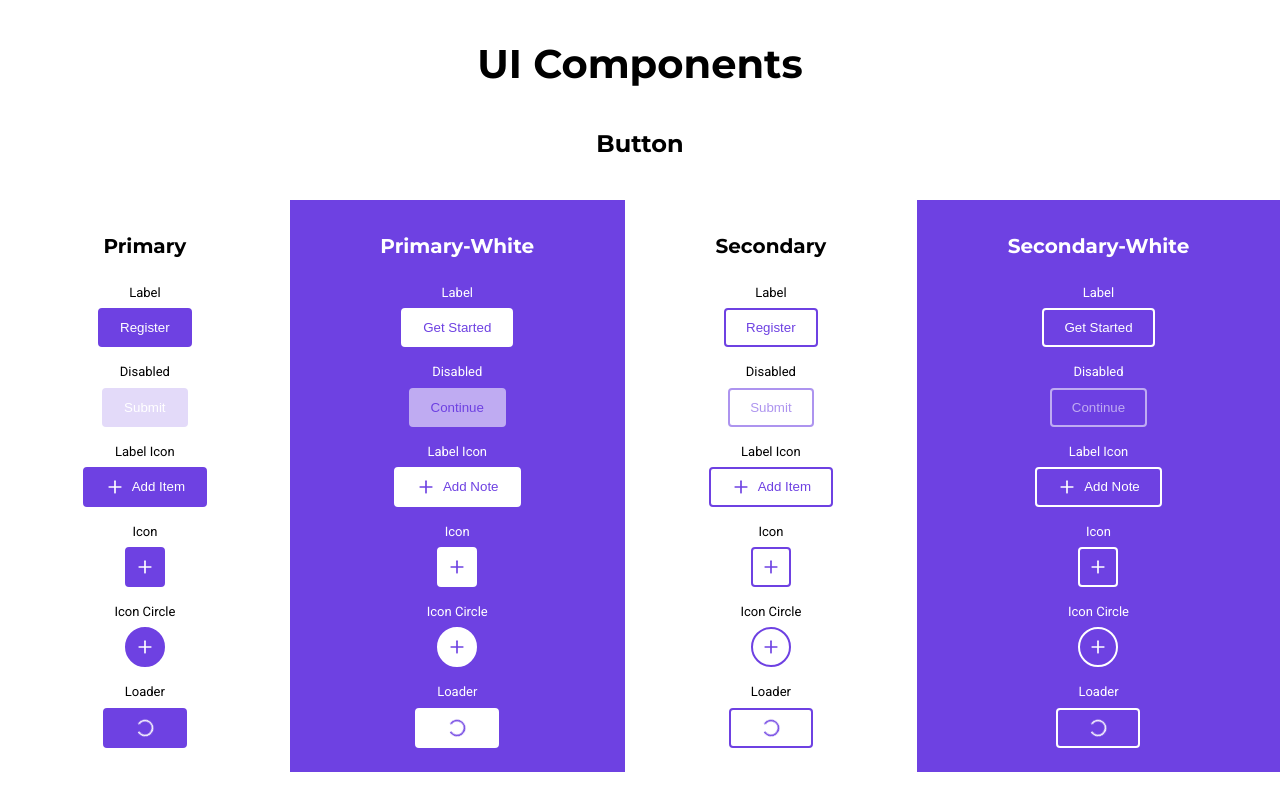
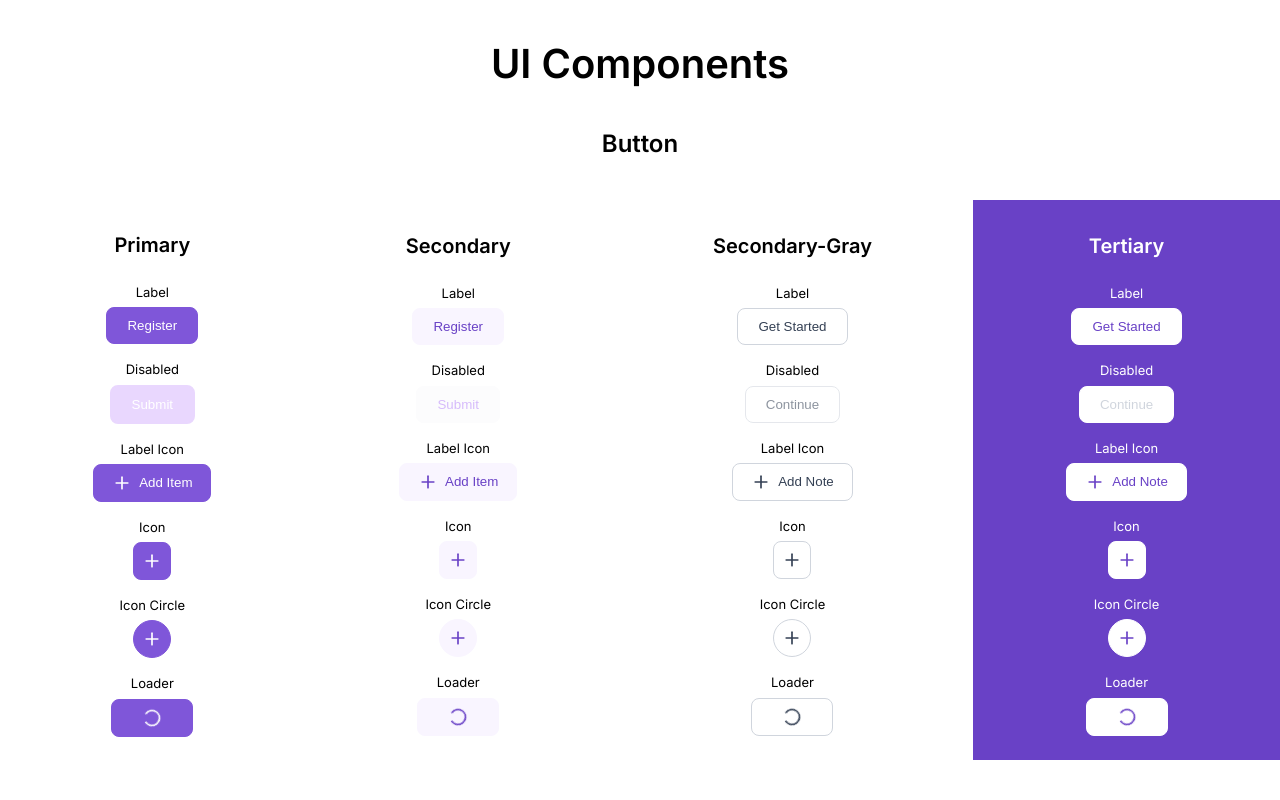
Before and after one commit to cathyccc/ui-component-library, a React (Vite) app: page / in a window 1280 px wide. Shown: the top 800 px of the page. Built offline with nearby package versions, Linux system fonts and the light colour scheme.

Commit message:
updated button components to folow new ui toolkit design, updated README to new ui toolkit link, updated fonts and colors to follow new design

```diff
--- a/index.html
+++ b/index.html
@@ -5,9 +5,7 @@
   <meta charset="UTF-8" />
   <link rel="preconnect" href="https://fonts.googleapis.com">
   <link rel="preconnect" href="https://fonts.gstatic.com" crossorigin>
-  <link
-    href="https://fonts.googleapis.com/css2?family=Montserrat:wght@700;900&family=Roboto:wght@400;500;700&display=swap"
-    rel="stylesheet">
+  <link href="https://fonts.googleapis.com/css2?family=Inter:wght@400;500;600&display=swap" rel="stylesheet">
   <title>UI Components</title>
 </head>
 
--- a/src/App.css
+++ b/src/App.css
@@ -1,5 +1,60 @@
 :root {
-  --colors-primary: #6E41E2;
+  --gray-25: #FCFCFD;
+  --gray-50: #F9FAFB;
+  --gray-100: #F2F4F7;
+  --gray-200: #EAECF0;
+  --gray-300: #D0D5DD;
+  --gray-400: #98A2B3;
+  --gray-500: #667085;
+  --gray-600: #475467;
+  --gray-700: #344054;
+  --gray-800: #1D2939;
+  --gray-900: #101828;
+  --brand-25: #FCFCFD;
+  --brand-50: #F9F5FF;
+  --brand-100: #F4EBFF;
+  --brand-200: #E9D7FE;
+  --brand-300: #D6BBFB;
+  --brand-400: #B692F6;
+  --brand-500: #9E77ED;
+  --brand-600: #7F56D9;
+  --brand-700: #6941C6;
+  --brand-800: #53389E;
+  --brand-900: #42307D;
+  --error-25: #FFFBFA;
+  --error-50: #FEF3F2;
+  --error-100: #FEE4E2;
+  --error-200: #FECDCA;
+  --error-300: #FDA29B;
+  --error-400: #F97066;
+  --error-500: #F04438;
+  --error-600: #D92D20;
+  --error-700: #B42318;
+  --error-800: #912018;
+  --error-900: #7A271A;
+  --warning-25: #FFFCF5;
+  --warning-50: #FFFAEB;
+  --warning-100: #FEF0C7;
+  --warning-200: #FEDF89;
+  --warning-300: #FEC84B;
+  --warning-400: #FDB022;
+  --warning-500: #F79009;
+  --warning-600: #DC6803;
+  --warning-700: #B54708;
+  --warning-800: #93370D;
+  --warning-900: #7A2E0E;
+  --success-25: #F6FEF9;
+  --success-50: #ECFDF3;
+  --success-100: #D1FADF;
+  --success-200: #A6F4C5;
+  --success-300: #6CE9A6;
+  --success-400: #32D583;
+  --success-500: #12B76A;
+  --success-600: #039855;
+  --success-700: #027A48;
+  --success-800: #05603A;
+  --success-900: #054F31;
+  /* --colors-primary: #6E41E2;
   --colors-primary-disabled: #E3DAF9;
   --colors-primary-hover: #5835B0;
   --colors-primary-active: #472C8A;
@@ -16,11 +71,11 @@
   --colors-red: #DB524E;
   --colors-super-red: #C7302B;
   --colors-green: #27AE60;
-  --colors-blue: #428BF9;
+  --colors-blue: #428BF9; */
 }
 
 body {
-  font-family: Roboto;
+  font-family: Inter;
   text-align: center;
   font-size: 16px;
   font-style: normal;
@@ -30,7 +85,6 @@ body {
 }
 
 p {
-  font-family: Roboto;
   font-size: 16px;
   font-style: normal;
   font-weight: 400;
@@ -38,7 +92,6 @@ p {
 }
 
 h1 {
-  font-family: Montserrat;
   font-size: 56px;
   font-style: normal;
   font-weight: 900;
@@ -46,7 +99,6 @@ h1 {
 }
 
 h2 {
-  font-family: Montserrat;
   font-size: 48px;
   font-style: normal;
   font-weight: 700;
@@ -54,7 +106,6 @@ h2 {
 }
 
 h3 {
-  font-family: Montserrat;
   font-size: 40px;
   font-style: normal;
   font-weight: 700;
@@ -62,7 +113,6 @@ h3 {
 }
 
 h4 {
-  font-family: Montserrat;
   font-size: 32px;
   font-style: normal;
   font-weight: 700;
@@ -70,7 +120,6 @@ h4 {
 }
 
 h5 {
-  font-family: Montserrat;
   font-size: 24px;
   font-style: normal;
   font-weight: 700;
@@ -78,7 +127,6 @@ h5 {
 }
 
 h6 {
-  font-family: Montserrat;
   font-size: 20px;
   font-style: normal;
   font-weight: 700;
@@ -102,7 +150,7 @@ section {
 }
 
 .section-purple {
-  background-color: var(--colors-primary);
+  background-color: var(--brand-700, #6941C6);
   padding: 1.5em 0;
 }
 
--- a/src/DisplayButtons.jsx
+++ b/src/DisplayButtons.jsx
@@ -54,54 +54,6 @@ export default function DisplayButtons () {
           </div>
         </div>
 
-        <div className="section-item section-purple white">
-          <h6>Primary-White</h6>
-          <div>
-            <span className="btn-container">
-              <p className="btn-label">Label</p>
-              <Button variant="primary-white" type="label" onClick={() => console.log("clicked")}>
-                Get Started
-              </Button>
-            </span>
-
-            <span className="btn-container">
-              <p className="btn-label">Disabled</p>
-              <Button variant="primary-white" type="label" disabled>
-                Continue
-              </Button>
-            </span>
-
-            <span className="btn-container">
-              <p className="btn-label">Label Icon</p>
-              <Button variant="primary-white" type="label-icon">
-                <LuPlus/>
-                Add Note
-              </Button>
-            </span>
-          </div>
-
-          <div>
-            <span className="btn-container">
-              <p className="btn-label">Icon</p>
-              <Button variant="primary-white" type="icon">
-                <LuPlus/>
-              </Button>
-            </span>
-
-            <span className="btn-container">
-              <p className="btn-label">Icon Circle</p>
-              <Button variant="primary-white" type="icon-circle">
-                <LuPlus/>
-              </Button>
-            </span>
-
-            <span className="btn-container">
-              <p className="btn-label">Loader</p>
-              <Button variant="primary-white" type="label" loader={true}/>
-            </span>
-          </div>
-        </div>
-
         <div className="section-item">
           <h6>Secondary</h6>
           <div>
@@ -150,26 +102,26 @@ export default function DisplayButtons () {
           </div>
         </div>
 
-        <div className="section-item section-purple white">
-        <h6>Secondary-White</h6>
+        <div className="section-item">
+        <h6>Secondary-Gray</h6>
           <div>
             <span className="btn-container">
               <p className="btn-label">Label</p>
-              <Button variant="secondary-white" type="label" onClick={() => console.log("clicked")}>
+              <Button variant="secondary-gray" type="label" onClick={() => console.log("clicked")}>
                 Get Started
               </Button>
             </span>
 
             <span className="btn-container">
               <p className="btn-label">Disabled</p>
-              <Button variant="secondary-white" type="label" disabled>
+              <Button variant="secondary-gray" type="label" disabled>
                 Continue
               </Button>
             </span>
 
             <span className="btn-container">
               <p className="btn-label">Label Icon</p>
-              <Button variant="secondary-white" type="label-icon">
+              <Button variant="secondary-gray" type="label-icon">
                 <LuPlus/>
                 Add Note
               </Button>
@@ -179,21 +131,69 @@ export default function DisplayButtons () {
           <div>
             <span className="btn-container">
               <p className="btn-label">Icon</p>
-              <Button variant="secondary-white" type="icon">
+              <Button variant="secondary-gray" type="icon">
                 <LuPlus/>
               </Button>
             </span>
 
             <span className="btn-container">
               <p className="btn-label">Icon Circle</p>
-              <Button variant="secondary-white" type="icon-circle">
+              <Button variant="secondary-gray" type="icon-circle">
                 <LuPlus/>
               </Button>
             </span>
 
             <span className="btn-container">
               <p className="btn-label">Loader</p>
-              <Button variant="secondary-white" type="label" loader={true}/>
+              <Button variant="secondary-gray" type="label" loader={true}/>
+            </span>
+          </div>
+        </div>
+
+        <div className="section-item section-purple white">
+          <h6>Tertiary</h6>
+          <div>
+            <span className="btn-container">
+              <p className="btn-label">Label</p>
+              <Button variant="tertiary" type="label" onClick={() => console.log("clicked")}>
+                Get Started
+              </Button>
+            </span>
+
+            <span className="btn-container">
+              <p className="btn-label">Disabled</p>
+              <Button variant="tertiary" type="label" disabled>
+                Continue
+              </Button>
+            </span>
+
+            <span className="btn-container">
+              <p className="btn-label">Label Icon</p>
+              <Button variant="tertiary" type="label-icon">
+                <LuPlus/>
+                Add Note
+              </Button>
+            </span>
+          </div>
+
+          <div>
+            <span className="btn-container">
+              <p className="btn-label">Icon</p>
+              <Button variant="tertiary" type="icon">
+                <LuPlus/>
+              </Button>
+            </span>
+
+            <span className="btn-container">
+              <p className="btn-label">Icon Circle</p>
+              <Button variant="tertiary" type="icon-circle">
+                <LuPlus/>
+              </Button>
+            </span>
+
+            <span className="btn-container">
+              <p className="btn-label">Loader</p>
+              <Button variant="tertiary" type="label" loader={true}/>
             </span>
           </div>
         </div>
--- a/src/components/Button/button.css
+++ b/src/components/Button/button.css
@@ -2,8 +2,9 @@
   display: inline-flex;
   flex-direction: row;
   align-items: center;
-  border-radius: 4px;
+  border-radius: 8px;
   border: none;
+  font-weight: 500;
 }
 
 .label-btn.loader {
@@ -46,7 +47,7 @@
 }
 
 .icon {
-  border-radius: 4px;
+  border-radius: 8px;
 }
 
 .icon-circle {
@@ -54,7 +55,7 @@
 }
 
 .label-icon {
-  padding: 8px 20px;
+  padding: 8px 18px;
 }
 
 .label-btn {
@@ -62,97 +63,84 @@
 }
 
 .primary {
-  background-color: #6E41E2;
-  border: 2px solid #6E41E2;
+  background-color: var(--brand-600, #7F56D9);
+  border: 1px solid var(--brand-600, #7F56D9);
   color: #FFFFFF;
 }
 
 .primary:hover {
-  background-color: #5835B0;
-  border: 2px solid #5835B0;
-}
-
-.primary:active {
-  background-color: #472C8A;
-  border: 2px solid #472C8A;
+  background-color: var(--brand-700, #6941C6);
+  border: 1px solid var(--brand-700, #6941C6);
 }
 
 .primary:focus {
-  border: 2px solid rgba(17, 17, 17, 0.48);
+  border: 1px solid var(--brand-600, #7F56D9);
+  box-shadow: 0px 0px 0px 4px #F4EBFF, 0px 1px 2px 0px rgba(16, 24, 40, 0.05)
 }
 
 .primary:disabled {
-  background-color: #E3DAF9;
-  border: 2px solid #E3DAF9;
+  background-color: var(--brand-200, #E9D7FE);
+  border: 2px solid var(--brand-200, #E9D7FE);
   pointer-events: none;
 }
 
-.primary-white {
-  background-color: #FFFFFF;
-  border: 2px solid #FFFFFF;
-  color: #6E41E2;
+.secondary {
+  background: var(--brand-50, #F9F5FF);
+  border: 1px solid var(--brand-50, #F9F5FF);
+  color: var(--brand-700, #6941C6);
 }
 
-.primary-white:hover {
-  background: rgba(255, 255, 255, 0.88);
-  border: 2px solid rgba(255, 255, 255, 0.88);
+.secondary:hover {
+  border: 1px solid var(--brand-100, #F4EBFF);
+  background: var(--brand-100, #F4EBFF);
 }
 
-.primary-white:active {
-  border: 2px solid #FFFFFF;
+.secondary:focus {
+  border: 1px solid var(--brand-50, #F9F5FF);
+  background: var(--brand-50, #F9F5FF);
+  box-shadow: 0px 0px 0px 4px #F4EBFF, 0px 1px 2px 0px rgba(16, 24, 40, 0.05);
 }
 
-.primary-white:focus {
-  border: 2px solid rgba(17, 17, 17, 0.48);
+.secondary:disabled {
+  color: var(--brand-300, #D6BBFB);
+  border: 1px solid var(--brand-25, #FCFAFF);
+  background: var(--brand-25, #FCFAFF);
 }
 
-.primary-white:disabled {
+.secondary-gray {
+  color: var(--gray-700, #344054);
+  border: 1px solid var(--gray-300, #D0D5DD);
+  background: var(--White, #FFF);
+}
+
+.secondary-gray:hover {
+  border: 1px solid var(--gray-300, #D0D5DD);
+  background: var(--gray-50, #F9FAFB);
+}
+
+.secondary-gray:focus {
+  border: 1px solid var(--gray-300, #D0D5DD);
+  background: var(--White, #FFF);
+  box-shadow: 0px 0px 0px 4px #F2F4F7, 0px 1px 2px 0px rgba(16, 24, 40, 0.05);
+}
+
+.secondary-gray:disabled {
   opacity: 0.56;
   pointer-events: none;
 }
 
-.secondary {
+.tertiary {
   background-color: #FFFFFF;
-  border: 2px solid #6E41E2;
-  color: #6E41E2;
+  border: 1px solid #FFFFFF;
+  color: var(--brand-700, #6941C6);
 }
 
-.secondary:hover {
-  background: rgba(110, 65, 226, 0.04);
+.tertiary:hover {
+  background: var(--brand-50, #F9F5FF);
+  border: 1px solid rgba(255, 255, 255, 0.88);
 }
 
-.secondary:active {
-  background: rgba(110, 65, 226, 0.16);
-}
-
-.secondary:focus {
-  border: 2px solid rgba(17, 17, 17, 0.48);
-}
-
-.secondary:disabled {
-  opacity: 0.56;
+.tertiary:disabled {
+  color: var(--gray-300, #D0D5DD);
   pointer-events: none;
 }
-
-.secondary-white {
-  border: 2px solid #FFFFFF;
-  color: #FFFFFF;
-  background-color: #6E41E2;
-}
-
-.secondary-white:hover {
-  background: rgba(255, 255, 255, 0.12);
-}
-
-.secondary-white:active {
-  background: rgba(255, 255, 255, 0.16);
-}
-
-.secondary-white:focus {
-  border: 2px solid rgba(17, 17, 17, 0.48);
-}
-
-.secondary-white:disabled {
-  opacity: 0.56;
-  pointer-events: none;
-}
```
Also changed, not shown: 1 other file (tests, documents, lock files or other folders).
